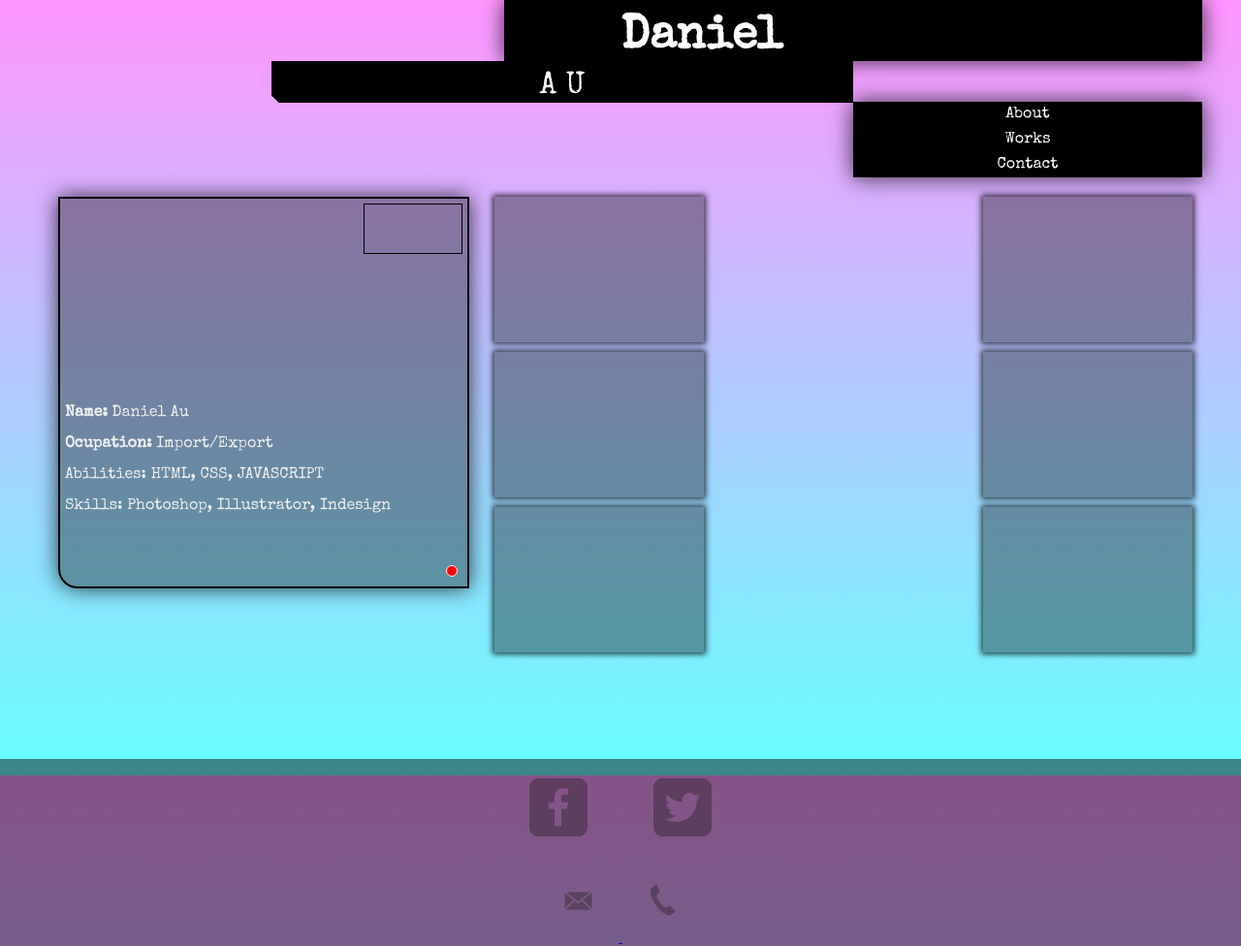
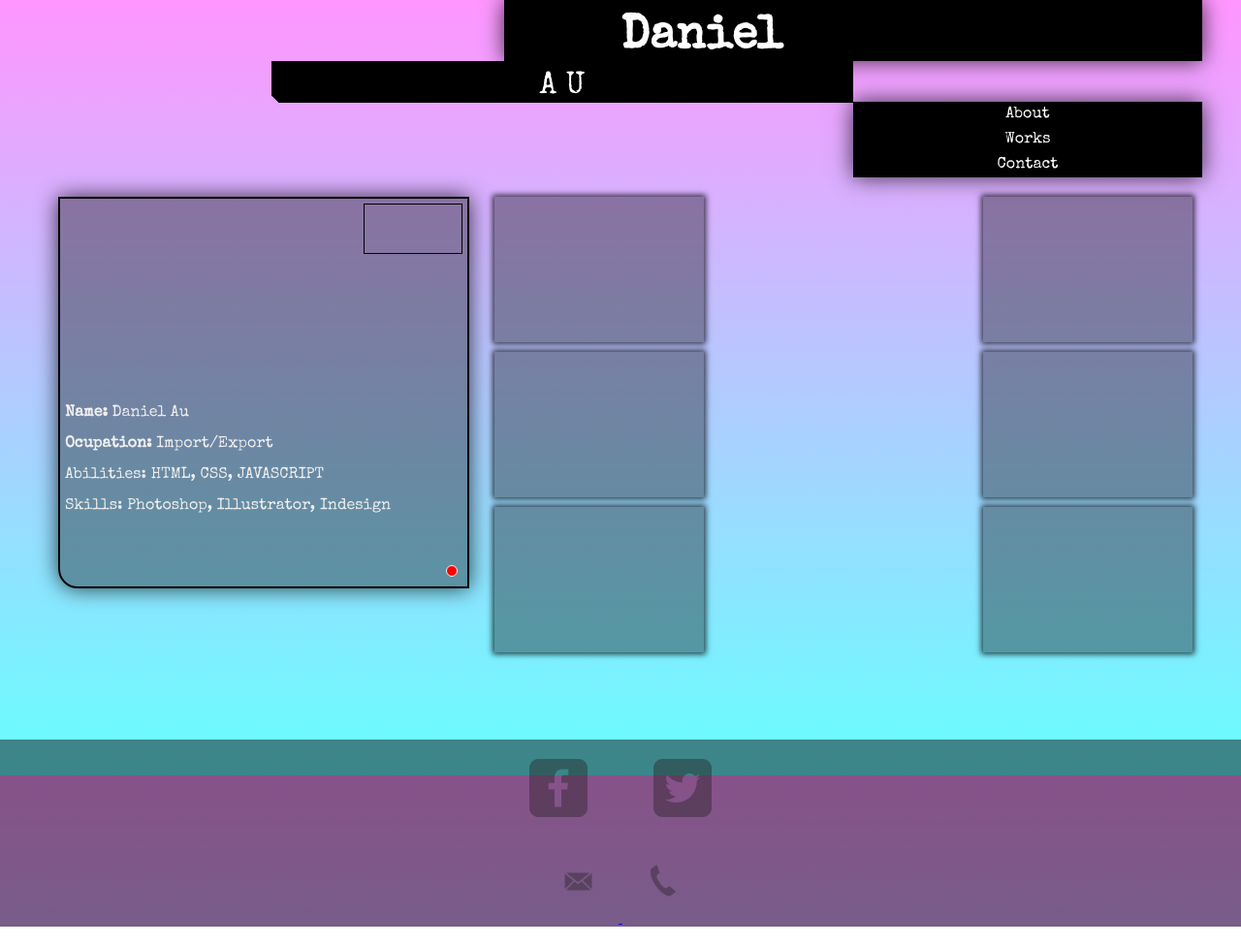
Before and after one commit to Bigupzz/danielau, a plain HTML site: page index.html in a window 1280 px wide. Shown: the whole page at 97% size. Drawn offline with nearby package versions, Linux system fonts and the light colour scheme; a web font is replaced by a local one.

Commit message:
updated footer top margin 80px all

```diff
--- a/index.html
+++ b/index.html
@@ -9,6 +9,7 @@
 	<meta name="description" content="Full time ocean, air, exports/imports master.  Part time web designer and web coder.">
 </head>
 <body>
+  <div class="page-wrap">
 	<div id="headerwrap">
 		<h1>Daniel</h1>
 		<p id="aubox">A U</p>
@@ -40,6 +41,10 @@
    	  </div>
    </div>
 </div>
+
+</div>  <!--pagewrapper end -->
+
+
 <footer>
   <div id="socwrap">
 	  <a href="https://www.facebook.com/daniel.au.313"><img src="resources/images/facebook-wrap.png" alt="facebook_logo"></a>
--- a/resources/css/main.css
+++ b/resources/css/main.css
@@ -12,8 +12,11 @@ font-family: 'Open Sans', sans-serif;*/
 
   body{
   	width: 100%;
+    height: 100%;
     background:linear-gradient(rgba(255, 79, 255, 0.6), rgba(0, 255, 255, 0.6)) no-repeat fixed;
   }
+
+
 
   #headerwrap {
     position: relative;
@@ -198,9 +201,8 @@ font-family: 'Open Sans', sans-serif;*/
 
 
   footer {
-
     width: 100%;
-    margin-top: 10px;
+    margin-top: 80px;
     background: hsla(232, 11%,7%,0.5);
   }
 
@@ -306,8 +308,6 @@ font-family: 'Open Sans', sans-serif;*/
   margin: 0 auto;
 }
 
-footer {
-  margin-top: 100px;
-}
+
 
 }
```
